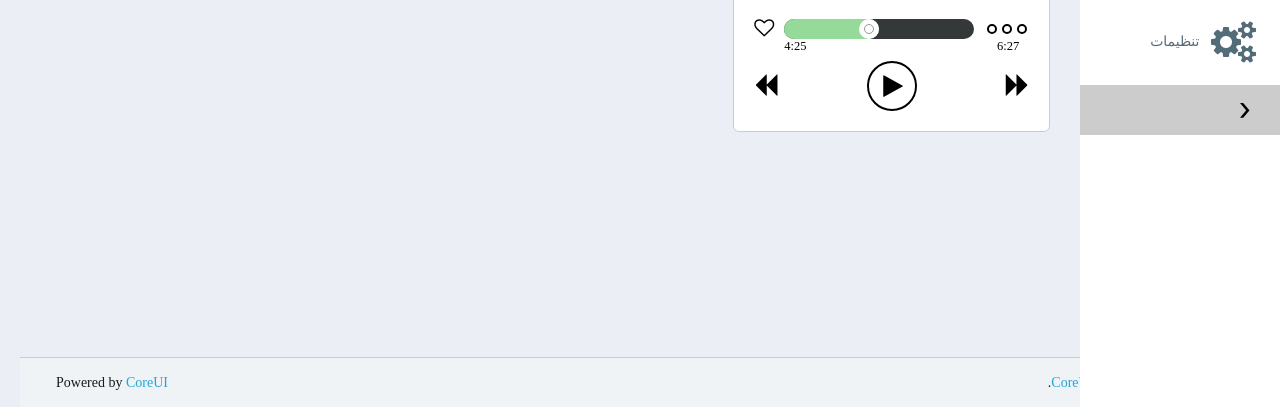
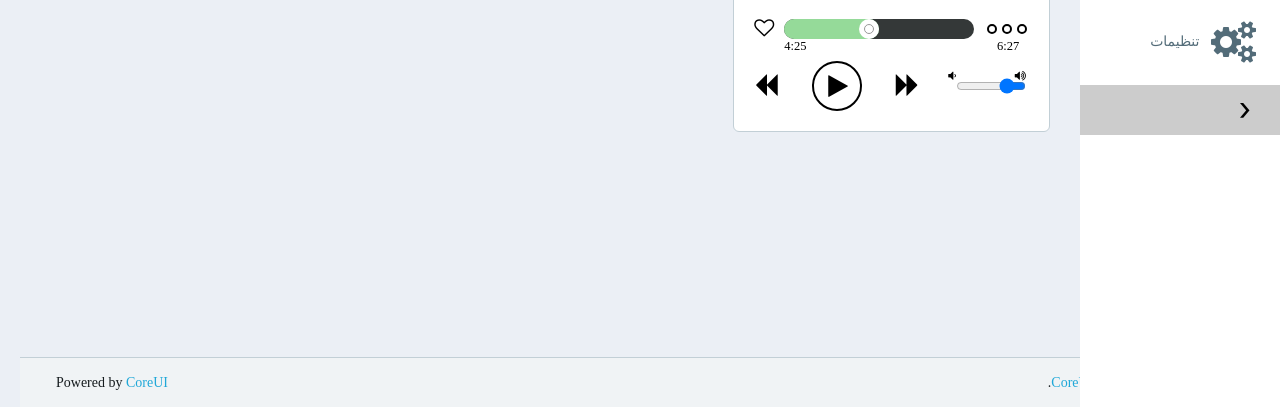
Before and after one commit to alisalmani/-ott, a plain HTML site: page index.html in a window 1280 px wide. Shown: the part 425-832 px from the top of the page. Drawn offline with Linux system fonts and the light colour scheme; a small style sheet from the web is missing.

Commit message:
ali
sound for mp3 player

```diff
--- a/css/ali.css
+++ b/css/ali.css
@@ -348,3 +348,15 @@
 .player .right .info .heart.hearted .fa-heart-o:before {
   content: "";
 }
+.player .sound input{
+    width:70px;
+
+}
+.player .sound
+{
+padding: 3px;
+}
+.player .sound i{
+    font-size:12px;
+    position:absolute;
+}
--- a/index.html
+++ b/index.html
@@ -554,7 +554,10 @@ direction: ltr;
                                 <h2 class='title'>Paranoid Android</h2>
                                 <p>OK Computer - Radiohead</p>
                             </div>
+
                             <div class='info'>
+
+
                                 <div class='heart'>
                                     <i class="fa fa-heart-o" aria-hidden="true"></i>
                                 </div>
@@ -580,8 +583,16 @@ direction: ltr;
                                 </div>
                             </div>
                             <div class='buttons'>
+
+                                 <div class="sound">
+                                     <i class="fa  fa-volume-up" aria-hidden="true"></i>
+
+                                <input type="range" min="0" max="5" step="0.1" value="1" data-control="gain" name="volume1">
+                                     <i class="fa  fa-volume-down" aria-hidden="true"></i>
+
+                            </div>
                                 <div class='next'>
-                                    <i class="fa fa-forward" aria-hidden="true"></i>
+                                    <i class="fa fa-forward " aria-hidden="true"></i>
                                 </div>
                                 <div class='play playBtn'>
                                     <i class="fa fa-play" aria-hidden="true"></i>
```
